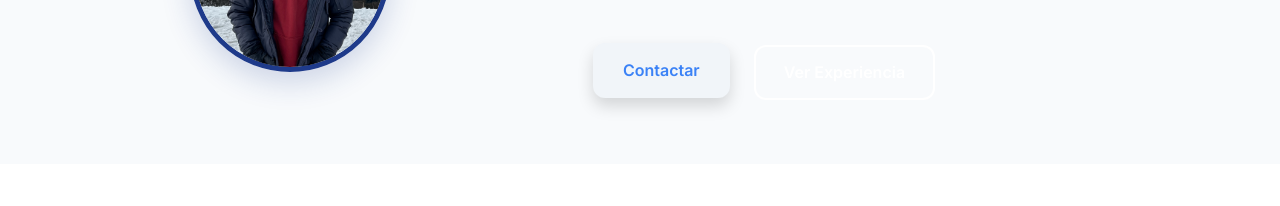
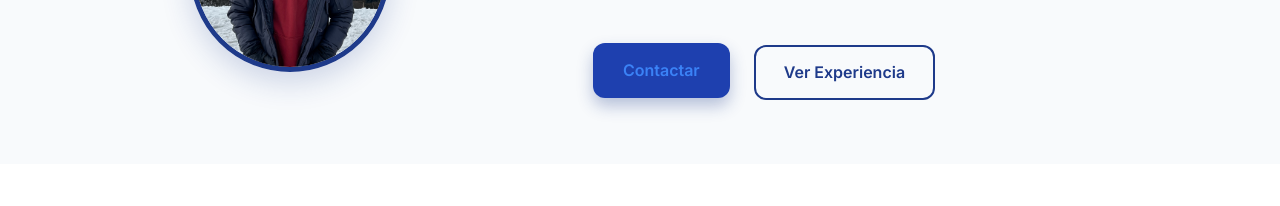
Before and after one commit to Martinromito/cv-mr, a website: page index.html in a window 1280 px wide. In both pictures the pointer is over the link "Contactar". Shown: the part 288-494 px from the top of the page. Drawn offline with Linux system fonts and the light colour scheme.

Commit message:
Fix button colors - blue primary and outlined secondary for visibility

```diff
--- a/styles.css
+++ b/styles.css
@@ -330,28 +330,28 @@ a:hover {
 }
 
 .btn-primary {
-    background-color: var(--white);
-    color: var(--primary-color);
-    box-shadow: 0 2px 4px rgba(0, 0, 0, 0.1);
+    background-color: var(--primary-color);
+    color: var(--white);
+    box-shadow: 0 2px 4px rgba(30, 58, 138, 0.2);
 }
 
 .btn-primary:hover {
-    background-color: var(--gray-100);
+    background-color: var(--primary-dark);
     transform: translateY(-2px);
-    box-shadow: 0 8px 16px rgba(0, 0, 0, 0.15);
+    box-shadow: 0 8px 16px rgba(30, 58, 138, 0.3);
 }
 
 .btn-secondary {
     background-color: transparent;
-    color: var(--white);
-    border-color: var(--white);
+    color: var(--primary-color);
+    border-color: var(--primary-color);
 }
 
 .btn-secondary:hover {
-    background-color: var(--white);
-    color: var(--primary-color);
+    background-color: var(--primary-color);
+    color: var(--white);
     transform: translateY(-2px);
-    box-shadow: 0 8px 16px rgba(0, 0, 0, 0.2);
+    box-shadow: 0 4px 6px rgba(30, 58, 138, 0.15);
 }
 
 /* ===========================
```
